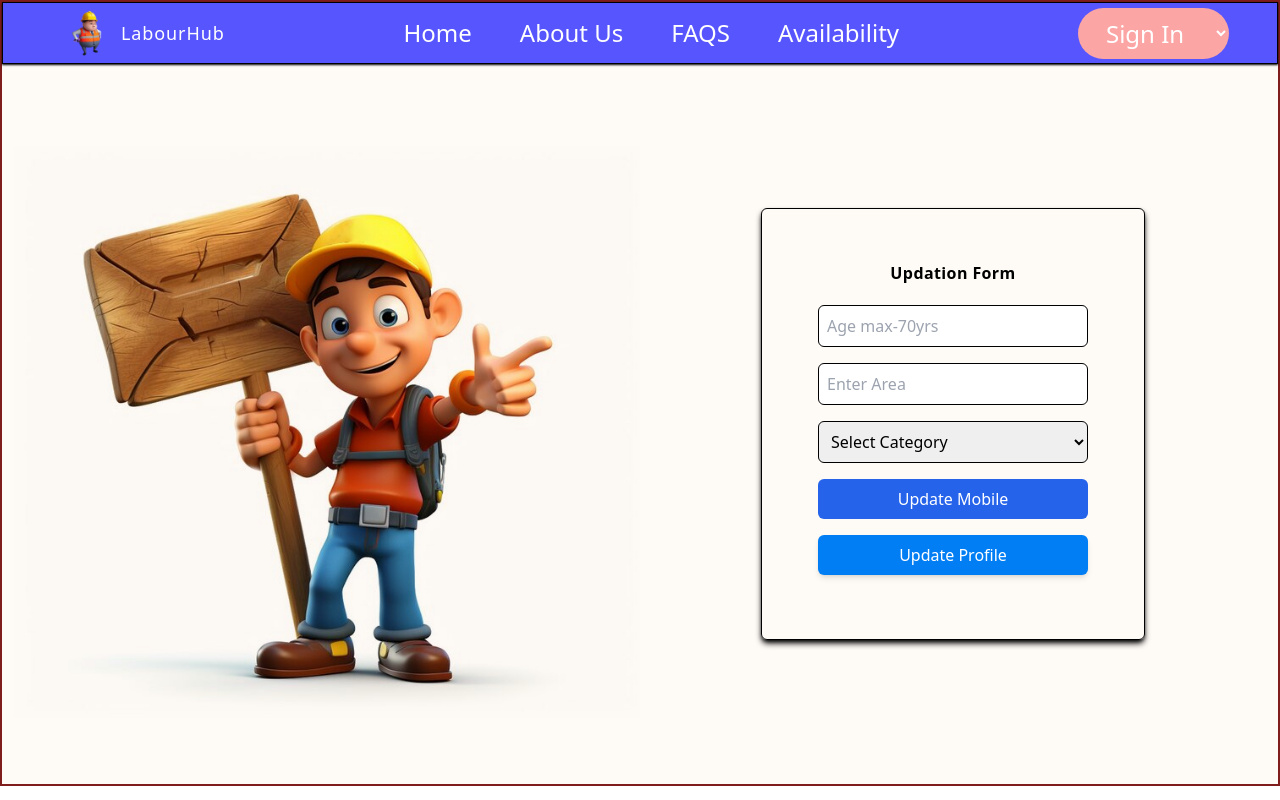
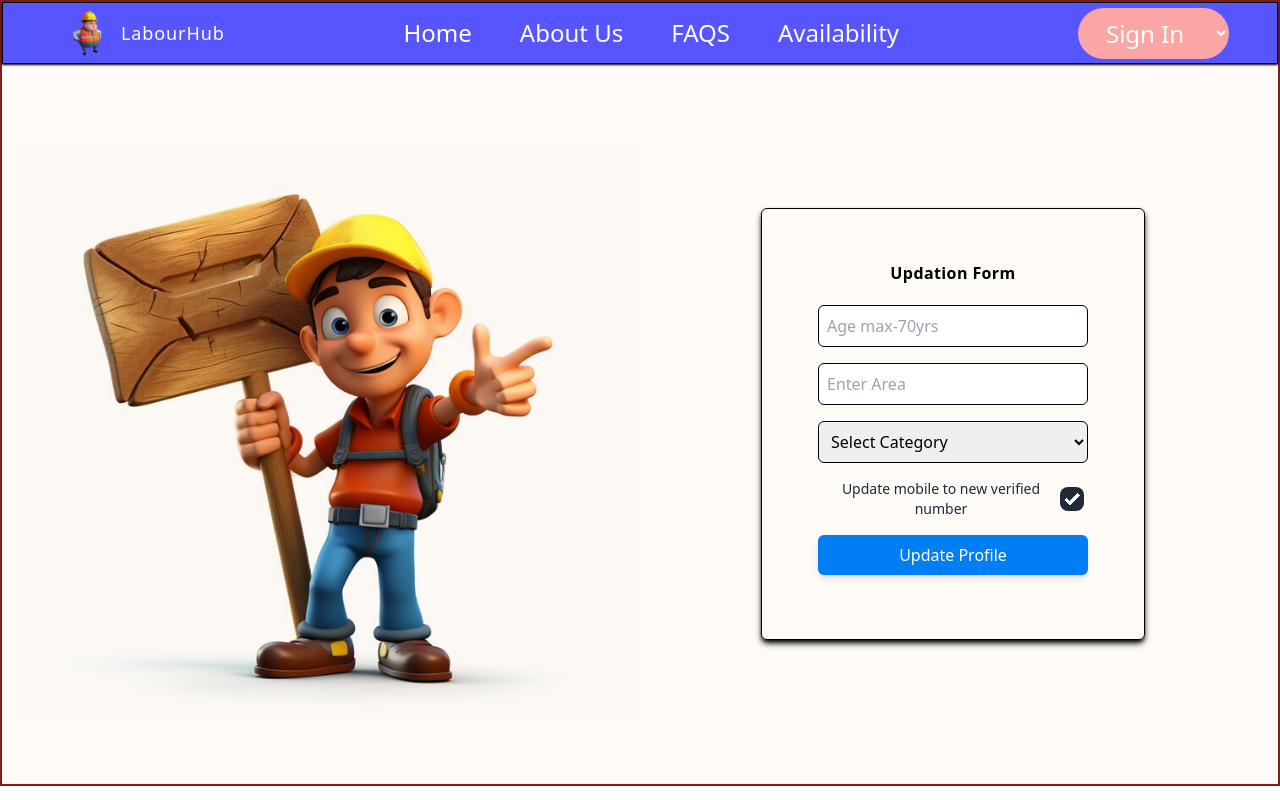
Before and after one commit to RASEEB-UX/labourHiringSystem, a React (Vite) app in the folder frontend/validatesystem/: page /updateform in a window 1280 px wide. Built offline with nearby package versions, Linux system fonts and the light colour scheme; no server answers.

Commit message:
WorkerUpdationFunctionUpdated

```diff
--- a/frontend/validatesystem/src/App.jsx
+++ b/frontend/validatesystem/src/App.jsx
@@ -62,7 +62,7 @@ function App() {
   }, [dispatch]);
 
   return (
-    <div className='bg-[#FEFAF6] border-2 border-red-900 max-w-[1920px] flex  flex-col m-auto'>
+    <div className='bg-[#FEFAF6] border-2 border-red-900 max-w-[1920px]  m-auto'>
       <Navbar />
       <Suspense fallback={
         <div className='h-[90vh] flex justify-center items-center'>
--- a/frontend/validatesystem/src/components/updateform.jsx
+++ b/frontend/validatesystem/src/components/updateform.jsx
@@ -14,12 +14,13 @@ function Updateform() {
     const [apiErr, setApiErr] = useState('');
     const [isSubmitting, setSubmitting] = useState(false);
     const [msg, setmsg] = useState('');
+    const [updateMobile, setUpdateMobile] = useState(true);
     const [errors, setErrors] = useState({ newNumber: '', area: '', age: '', category: '' });
     const [apiSuccess, setApiSuccess] = useState('');
     console.log(location)
     const oldNumber = useSelector((state) => state.userStore.userMobile)
-    console.log('old number is',oldNumber)
-    const [mobileDoesntExists, setMobileDoesntExists] = useState(false)
+    console.log('old number is', oldNumber)
+    const [mobileDoesntExists, setMobileDoesntExists] = useState(true)
     useEffect(() => {
         if (!location && !location?.state?.userPhoneNumber) {
             navigate('/loginwithpassword')
@@ -41,7 +42,7 @@ function Updateform() {
         let newErrors = {}
         console.log('data received in validatedata function is', data)
         console.log(!/^\d{10}$/.test(data.oldNumber))
-        if ( !data.newNumber || !/^\d{10}$/.test(data.newNumber) )
+        if (!data.newNumber || !/^\d{10}$/.test(data.newNumber))
             newErrors.newNumber = 'a valid 10 digit number required'
         if (!data.age || !/^[1-9][0-9]*$/.test(data.age) || data.age < 16 || data.age > 70)
             newErrors.age = 'valid age required (min 16,max 70)'
@@ -54,7 +55,6 @@ function Updateform() {
             setErrors(newErrors)
             return true
         }
-        console.log(newErrors)
         return false//if everything fine now error generated return true
     }
     const handleSubmit = async (e) => {
@@ -67,22 +67,31 @@ function Updateform() {
             data.entries().forEach(([key, value]) => {
                 formData[key] = value
             });
+
+            console.log('verified  number is',location.state.userPhoneNumber)
+            if (updateMobile) {
+                console.log('entered')
+                formData.newNumber = location.state.userPhoneNumber
+                formData.oldNumber = oldNumber
+                formData.updateMobileNumber =true
+            }
+            else {
+                formData.updateMobileNumber =false
+                formData.newNumber = oldNumber
+                formData.oldNumber = oldNumber
+            }
             console.log('user entered data is', formData)
-            formData.newNumber = location.state.userPhoneNumber
-            formData.oldNumber=oldNumber
-            console.log(formData)
             const invalidData = validateData(formData)//send data for validation return true or false
             if (invalidData)
                 return//if invalid data return
-            console.log('errors present', invalidData)
             setmsg("Submitting Data ....")
             setSubmitting(true)
-            const response = await axios.put('https://labourhiringsystem-1.onrender.com/api/workers/update', formData,{withCredentials:true});
+            const response = await axios.put('https://labourhiringsystem-1.onrender.com/api/workers/update', formData, { withCredentials: true });
             setApiSuccess('Updated Successfully')
             setSubmitting(false)
             setmsg('')
             console.log(response.data.user)
-            dispatch(updateWorker({data:response.data.user,oldNumber:oldNumber})) // Handle successful submission
+            dispatch(updateWorker({ data: response.data.user, oldNumber: oldNumber })) // Handle successful submission
             dispatch(addUser(response.data.user))
         } catch (err) {
             setmsg("")
@@ -113,7 +122,7 @@ function Updateform() {
                         <input className='my-2 p-2  border border-black rounded-md' type="text" name="age" placeholder="Age max-70yrs" required onChange={handleChange} />
                         {errors.age && <small className='text-red-700 text-center'>{errors.age}</small>}
 
-                          <input type="text" name='area' placeholder='Enter Area' className='my-2 p-2 border border-black rounded-md'/>
+                        <input type="text" name='area' placeholder='Enter Area' className='my-2 p-2 border border-black rounded-md' />
                         {errors.area && <small className='text-red-700 text-center'>{errors.area}</small>}
                         <select className='my-2 p-2 border border-black rounded-md' id="category" name="category" onChange={handleChange} required>
                             <option value="">Select Category</option>
@@ -126,13 +135,19 @@ function Updateform() {
                             <option value="Slab Work">Slab work</option>
                             <option value="Carpenter">Carpenter</option>
                         </select>
-
+                        <div className="form-control">
+                            <label className="label cursor-pointer">
+                                <span className="label-text">Update mobile to new verified number</span>
+                                <input type="checkbox" defaultChecked onChange={() => setUpdateMobile(!updateMobile)} className="checkbox" />
+                            </label>
+                        </div>
                         {errors.category && <small className='text-red-700 text-center'>{errors.category}</small>}
-                            <button className='w-full p-2 rounded-md text-white bg-blue-600 my-2' onClick={() => navigate({ pathname: '/signin' }, { state: { navigateUrl: '/updateform' } })}>Update Mobile</button>
-                            <input type="submit" value={isSubmitting?"Submitting....":"Update Profile"} className='bg-[#017EF4]  my-2 px-4 py-2 w-full rounded-md shadow-md text-white' />
+                        <input type="submit" value={isSubmitting ? "Submitting...." : "Update Profile"} className='bg-[#017EF4]  my-2 px-4 py-2 w-full rounded-md shadow-md text-white' />
                     </form>
                 </div>
             </div>
+
+
         </div>
 
 
--- a/frontend/validatesystem/src/components/workerProfilePage.jsx
+++ b/frontend/validatesystem/src/components/workerProfilePage.jsx
@@ -26,7 +26,7 @@ function WorkerProfilePage() {
             <h2 className='p-2'>Skills: {user.category}</h2>
             <h2 className='p-2'>Mobile: {user.mobile}</h2>
           </div>
-          <button className='w-full p-2 rounded-md text-white text-2xl bg-blue-600 my-2' onClick={() => navigate('/updateform' )}>Update </button>
+          <button className='w-full p-2 rounded-md text-white text-2xl bg-blue-600 my-2' onClick={() => navigate({ pathname: '/signin' }, { state: { navigateUrl: '/updateform' } })}>Update </button>
         </div>
       </div>
     </div>
```
Also changed, not shown: 1 other file (tests, documents, lock files or other folders). Lines whose indentation alone changed are shown as unchanged.
